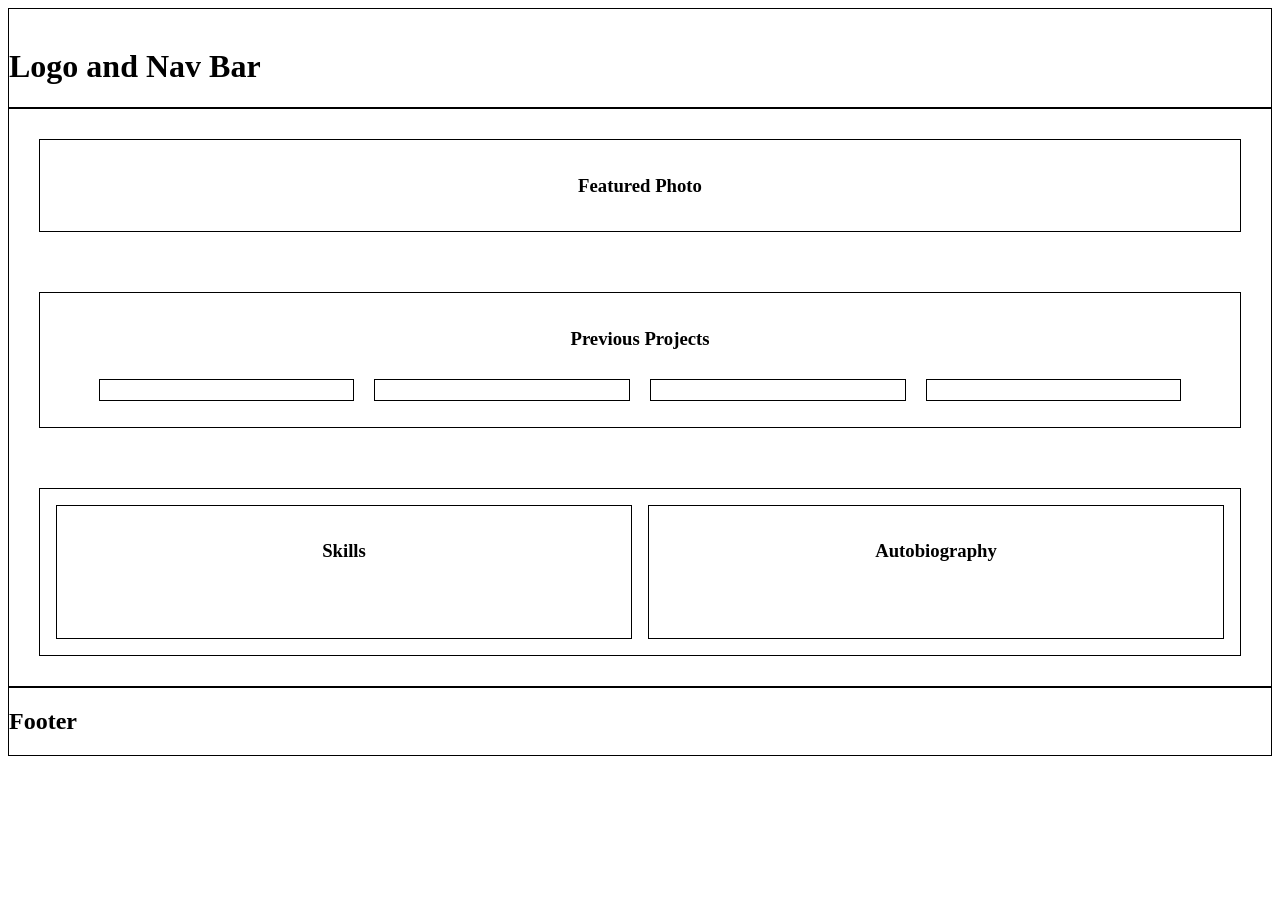
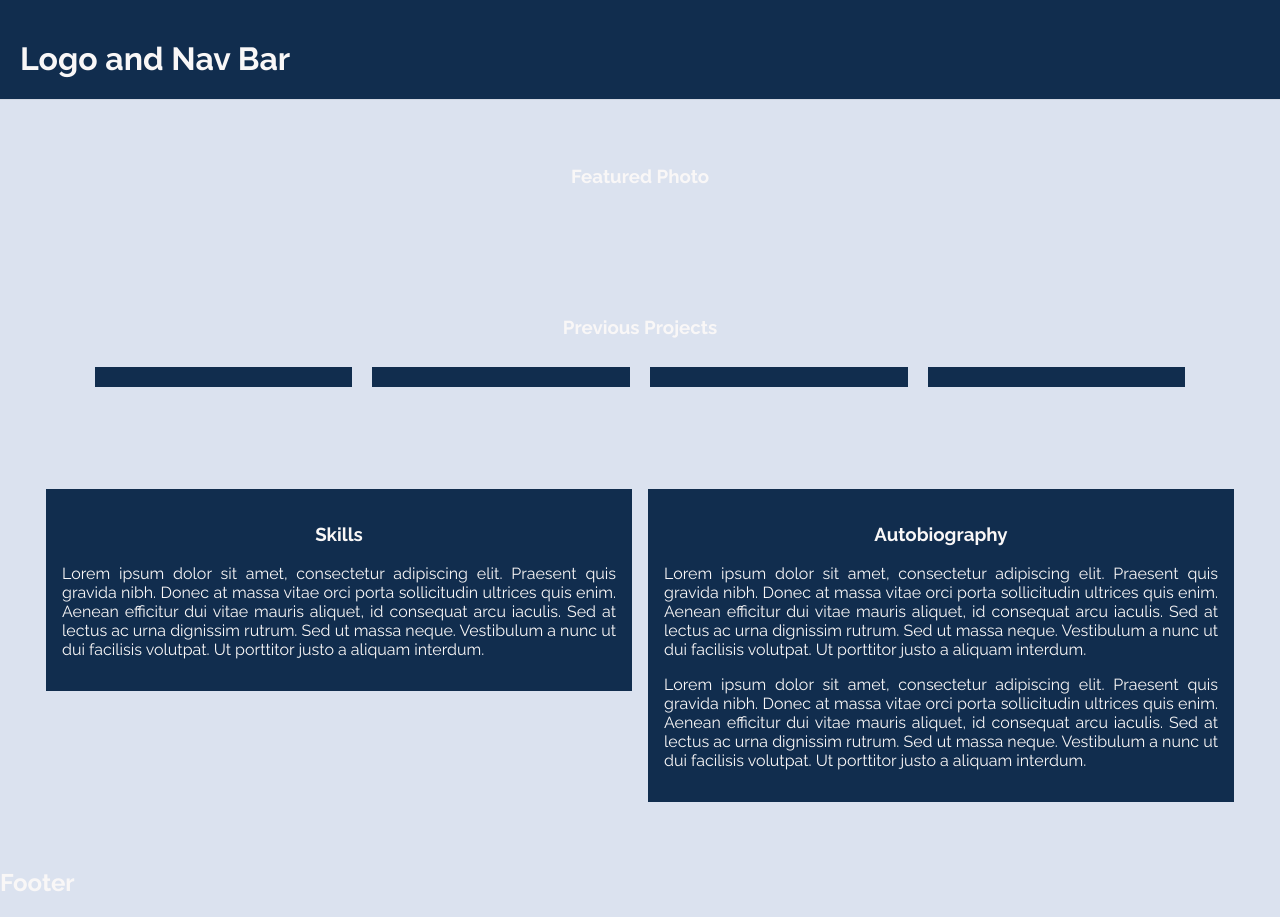
Before and after one commit to jabarro/jabarro.github.io, a plain HTML site: page index.html in a window 1280 px wide. Before the commit the page ends 800 px from the top, so only its background shows below. Drawn offline with Linux system fonts and the light colour scheme.

Commit message:
feat: created color scheme (WIP)

```diff
--- a/index.html
+++ b/index.html
@@ -2,6 +2,10 @@
 <html>
 	<head>
 			<link rel="stylesheet" href="main.css">
+
+			<link rel="preconnect" href="https://fonts.googleapis.com">
+			<link rel="preconnect" href="https://fonts.gstatic.com" crossorigin>
+			<link href="https://fonts.googleapis.com/css2?family=Raleway:ital,wght@0,100..900;1,100..900&display=swap" rel="stylesheet">
 	</head>
 	<body>
 
@@ -30,9 +34,12 @@
 			<div class="body-item" id="skills-biography">
 				<div class="skills-item">
 					<h3>Skills</h3>
+					<p>Lorem ipsum dolor sit amet, consectetur adipiscing elit. Praesent quis gravida nibh. Donec at massa vitae orci porta sollicitudin ultrices quis enim. Aenean efficitur dui vitae mauris aliquet, id consequat arcu iaculis. Sed at lectus ac urna dignissim rutrum. Sed ut massa neque. Vestibulum a nunc ut dui facilisis volutpat. Ut porttitor justo a aliquam interdum.</p>
 				</div>
 				<div class="skills-item">
 					<h3>Autobiography</h3>
+					<p>Lorem ipsum dolor sit amet, consectetur adipiscing elit. Praesent quis gravida nibh. Donec at massa vitae orci porta sollicitudin ultrices quis enim. Aenean efficitur dui vitae mauris aliquet, id consequat arcu iaculis. Sed at lectus ac urna dignissim rutrum. Sed ut massa neque. Vestibulum a nunc ut dui facilisis volutpat. Ut porttitor justo a aliquam interdum.</p>
+					<p>Lorem ipsum dolor sit amet, consectetur adipiscing elit. Praesent quis gravida nibh. Donec at massa vitae orci porta sollicitudin ultrices quis enim. Aenean efficitur dui vitae mauris aliquet, id consequat arcu iaculis. Sed at lectus ac urna dignissim rutrum. Sed ut massa neque. Vestibulum a nunc ut dui facilisis volutpat. Ut porttitor justo a aliquam interdum.</p>
 				</div>
 			</div>
 
--- a/main.css
+++ b/main.css
@@ -1,21 +1,35 @@
+/*
+	Color Scheme: https://colorhunt.co/palette/f9f7f7dbe2ef3f72af112d4e
+	#F9F7F7
+	#DBE2EF
+	#3F72AF
+	#112D4E
+*/
+
+
 body {
+	font-family: "Raleway", sans-serif;
+	background: #DBE2EF;
+	margin: 0;
+	color: #F9F7F7;
 }
 
 #head-container {
-	border: 1px solid black;
+	background: #112D4E;
+	border-bottom: 1px solid #d0d6e2;
+	margin: auto;
+	padding: 0px 20px;
 }
 
 #main-container {
 	display: flex;
 	flex-direction: column;
-	border: 1px solid black;
 }
 
 .body-item {
 	display: flex;
 	padding: 1em;
 	margin: 30px;
-	border: 1px solid black;
 }
 
 #featured {
@@ -36,9 +50,9 @@ body {
 }
 
 .project-item {
+	background: #112D4E;
 	padding: 10px;
 	margin: 10px;
-	border: 1px solid black;
 	width: 20%;
 	height: 100%;
 }
@@ -50,15 +64,18 @@ body {
 }
 
 .skills-item {
-	border: 1px solid black;
+	background: #112D4E;
 	width: 100%;
-	height: 100px;
-	margin: auto;
+	height: 100%;
+	margin: 0;
 	padding: 1em;
+	text-align: justify;
+}
+
+.skills-item h3 {
 	text-align: center;
 }
 
 #footer-container {
-	border: 1px solid black;
 	margin: auto;
 }
```
